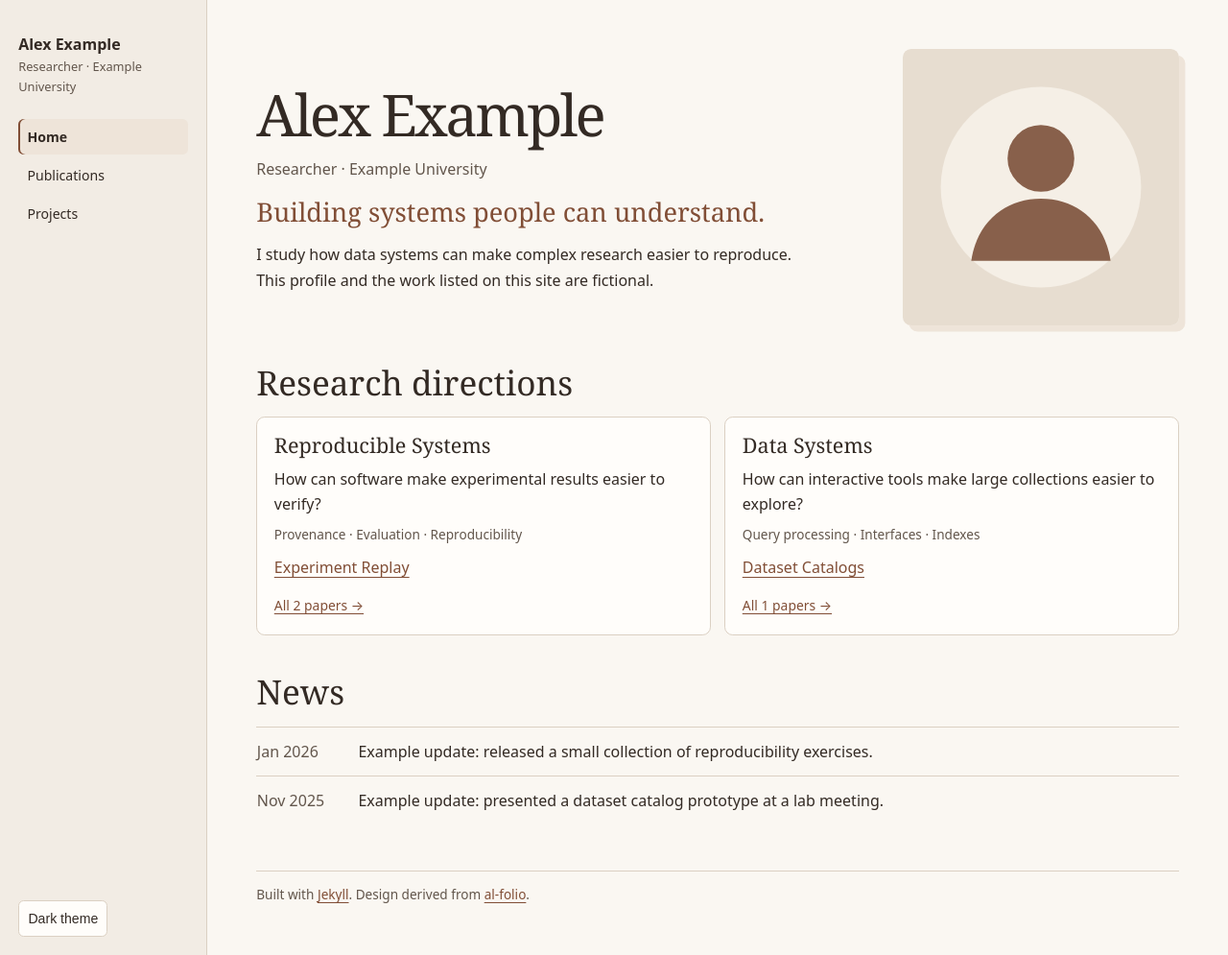
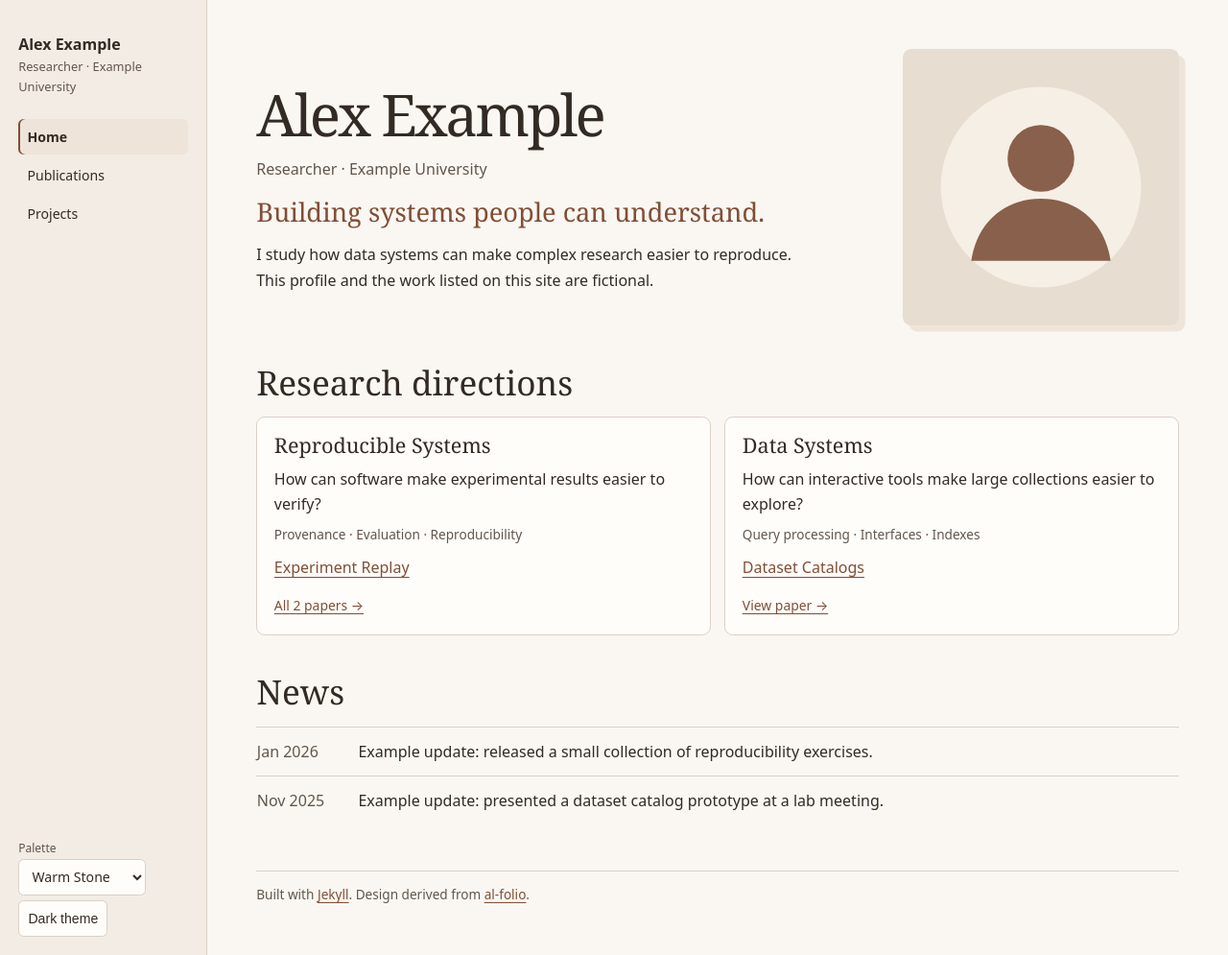
Before and after one commit to H20Zhang/academic-homepage-template, a Jekyll site: the page built from index.html, in a window 1280 px wide and 995 px high. Shown: the whole window at 96% size. Built offline with Jekyll 4.4.1, drawn with Linux system fonts in a browser that asks for light colours.

Commit message:
Add six accessible light and dark color palettes

```diff
--- a/_config.yml
+++ b/_config.yml
@@ -1,6 +1,7 @@
 title: Academic Homepage
 description: A fictional academic profile and a starting point for your own site.
 lang: en
+appearance_palette: warm # warm, ocean, forest, lilac, ink, or contrast
 url: ""
 baseurl: ""
 exclude:
--- a/_includes/research_directions.html
+++ b/_includes/research_directions.html
@@ -9,7 +9,7 @@
           <li><a href="{{ '/publications/' | relative_url }}#{{ paper.key | escape }}">{{ paper.label | escape }}</a></li>
         {% endfor %}
       </ul>
-      <a class="all-papers" href="{{ '/publications/' | relative_url }}#{{ area.id | escape }}">All {{ area.papers.size }} papers →</a>
+      <a class="all-papers" href="{{ '/publications/' | relative_url }}#{{ area.id | escape }}">{% if area.papers.size == 1 %}View paper{% else %}All {{ area.papers.size }} papers{% endif %} →</a>
     </article>
   {% endfor %}
 </div>
--- a/_layouts/default.html
+++ b/_layouts/default.html
@@ -1,5 +1,5 @@
 <!doctype html>
-<html lang="{{ site.lang | default: 'en' | escape }}">
+<html lang="{{ site.lang | default: 'en' | escape }}" data-palette="{{ site.appearance_palette | default: 'warm' | escape }}" data-site-base="{{ site.baseurl | escape }}">
 <head>
   <meta charset="utf-8">
   <meta name="viewport" content="width=device-width, initial-scale=1">
@@ -21,7 +21,19 @@
           <a href="{{ item | relative_url }}"{% if page.url == item %} aria-current="page"{% endif %}>{{ labels[forloop.index0] }}</a>
         {% endfor %}
       </nav>
-      <button id="theme" type="button" hidden>Switch color theme</button>
+      <div class="appearance" id="appearance" hidden>
+        <label for="palette">Palette
+          <select id="palette">
+            <option value="warm">Warm Stone</option>
+            <option value="ocean">Ocean</option>
+            <option value="forest">Forest</option>
+            <option value="lilac">Lilac</option>
+            <option value="ink">Ink</option>
+            <option value="contrast">High Contrast</option>
+          </select>
+        </label>
+        <button id="theme" type="button">Switch color theme</button>
+      </div>
     </header>
     <main id="main" tabindex="-1">
       {{ content }}
--- a/assets/css/site.css
+++ b/assets/css/site.css
@@ -1,20 +1,57 @@
+/* Palette colors: background, card, sidebar, text, muted text, link, border, selection. */
+:root {
+  --rail-width: 13.5rem;
+  --paper-l: #faf7f2; --card-l: #fffdfa; --rail-l: #f2ece4; --ink-l: #332a24;
+  --muted-l: #62564c; --accent-l: #814e36; --line-l: #dbd0c3; --tint-l: #eee4d9;
+  --paper-d: #201b18; --card-d: #28211d; --rail-d: #261e19; --ink-d: #f0e8de;
+  --muted-d: #c4b4a5; --accent-d: #f0b998; --line-d: #534239; --tint-d: #3a2a22;
+}
+:root[data-palette="ocean"] {
+  --paper-l: #f4f8fc; --card-l: #ffffff; --rail-l: #e5edf7; --ink-l: #172b42;
+  --muted-l: #465d75; --accent-l: #18588a; --line-l: #c4d4e3; --tint-l: #d7e9f8;
+  --paper-d: #121e2d; --card-d: #19293d; --rail-d: #162438; --ink-d: #edf6ff;
+  --muted-d: #aabed6; --accent-d: #91ceff; --line-d: #395474; --tint-d: #233d5b;
+}
+:root[data-palette="forest"] {
+  --paper-l: #f5f8f1; --card-l: #fcfef9; --rail-l: #e8eee2; --ink-l: #243124;
+  --muted-l: #4d604c; --accent-l: #2c633f; --line-l: #cbd8c5; --tint-l: #dcebd9;
+  --paper-d: #17211a; --card-d: #202d23; --rail-d: #1a281e; --ink-d: #eef8e8;
+  --muted-d: #b3cbb0; --accent-d: #a1d7a7; --line-d: #3d5842; --tint-d: #2d4735;
+}
+:root[data-palette="lilac"] {
+  --paper-l: #faf6fc; --card-l: #fffcff; --rail-l: #efe5f4; --ink-l: #33253d;
+  --muted-l: #63516d; --accent-l: #743b85; --line-l: #decee6; --tint-l: #eadbf2;
+  --paper-d: #221b29; --card-d: #302437; --rail-d: #281e31; --ink-d: #f8eefc;
+  --muted-d: #cebad8; --accent-d: #ebaef8; --line-d: #674976; --tint-d: #4b3358;
+}
+:root[data-palette="ink"] {
+  --paper-l: #f7f7f7; --card-l: #ffffff; --rail-l: #ededed; --ink-l: #202020;
+  --muted-l: #505050; --accent-l: #2a2a2a; --line-l: #cecece; --tint-l: #e2e2e2;
+  --paper-d: #161616; --card-d: #212121; --rail-d: #1b1b1b; --ink-d: #f3f3f3;
+  --muted-d: #bbbbbb; --accent-d: #e6e6e6; --line-d: #515151; --tint-d: #363636;
+}
+:root[data-palette="contrast"] {
+  --paper-l: #ffffff; --card-l: #ffffff; --rail-l: #ffffff; --ink-l: #000000;
+  --muted-l: #262626; --accent-l: #003c88; --line-l: #5e5e5e; --tint-l: #e5efff;
+  --paper-d: #000000; --card-d: #080808; --rail-d: #000000; --ink-d: #ffffff;
+  --muted-d: #e4e4e4; --accent-d: #ffdf4f; --line-d: #a3a3a3; --tint-d: #242000;
+}
 :root {
   color-scheme: light;
-  --paper: #faf7f2; --card: #fffdfa; --rail: #f2ece4; --ink: #332a24;
-  --muted: #62564c; --accent: #814e36; --line: #dbd0c3; --tint: #eee4d9;
-  --rail-width: 13.5rem;
+  --paper: var(--paper-l); --card: var(--card-l); --rail: var(--rail-l); --ink: var(--ink-l);
+  --muted: var(--muted-l); --accent: var(--accent-l); --line: var(--line-l); --tint: var(--tint-l);
 }
 @media (prefers-color-scheme: dark) {
   :root:not([data-theme]) {
     color-scheme: dark;
-    --paper: #201b18; --card: #28211d; --rail: #261e19; --ink: #f0e8de;
-    --muted: #c4b4a5; --accent: #f0b998; --line: #534239; --tint: #3a2a22;
+    --paper: var(--paper-d); --card: var(--card-d); --rail: var(--rail-d); --ink: var(--ink-d);
+    --muted: var(--muted-d); --accent: var(--accent-d); --line: var(--line-d); --tint: var(--tint-d);
   }
 }
 :root[data-theme="dark"] {
   color-scheme: dark;
-  --paper: #201b18; --card: #28211d; --rail: #261e19; --ink: #f0e8de;
-  --muted: #c4b4a5; --accent: #f0b998; --line: #534239; --tint: #3a2a22;
+  --paper: var(--paper-d); --card: var(--card-d); --rail: var(--rail-d); --ink: var(--ink-d);
+  --muted: var(--muted-d); --accent: var(--accent-d); --line: var(--line-d); --tint: var(--tint-d);
 }
 * { box-sizing: border-box; }
 body {
@@ -41,13 +78,16 @@ h3 { font-size: 1.35rem; margin: 0 0 .55rem; }
 .role, .keywords, time, footer { color: var(--muted); }
 .rail .role { display: block; font-size: .8rem; }
 .rail nav { display: flex; flex-wrap: wrap; gap: .15rem .25rem; margin: .65rem 0 .25rem; }
-.rail nav a, #theme {
+.rail nav a, #theme, #palette {
   display: inline-flex; align-items: center; min-height: 2.35rem;
   padding: .3rem .58rem; border-radius: .35rem; color: var(--ink); text-decoration: none; font-size: .88rem;
 }
 .rail nav a:hover, .rail nav a[aria-current="page"] { background: var(--tint); }
 .rail nav a[aria-current="page"] { box-shadow: inset 2px 0 var(--accent); font-weight: 650; }
-#theme { border: 1px solid var(--line); background: var(--card); cursor: pointer; }
+#theme, #palette { border: 1px solid var(--line); background: var(--card); cursor: pointer; }
+.appearance { display: flex; flex-wrap: wrap; align-items: end; gap: .35rem .55rem; }
+.appearance label { display: flex; flex-direction: column; gap: .1rem; font-size: .75rem; color: var(--muted); }
+#palette { font-family: inherit; max-width: 100%; }
 [hidden] { display: none !important; }
 main { max-width: 69rem; margin: 0 auto; padding: clamp(1.15rem, 4vw, 3.25rem); }
 section + section { margin-top: 2.4rem; }
@@ -83,6 +123,6 @@ footer { margin-top: 3rem; border-top: 1px solid var(--line); padding-top: .8rem
   .rail { position: fixed; inset: 0 auto 0 0; width: var(--rail-width); overflow: auto;
     display: flex; flex-direction: column; border-bottom: 0; border-right: 1px solid var(--line); padding: 2.05rem 1.2rem 1.2rem; }
   .rail nav { flex-direction: column; margin-top: 1.4rem; }
-  #theme { margin-top: auto; align-self: start; }
+  .appearance { margin-top: auto; padding-top: 1rem; }
   .site-shell { padding-left: var(--rail-width); }
 }
--- a/assets/js/theme.js
+++ b/assets/js/theme.js
@@ -1,20 +1,37 @@
 (() => {
   const root = document.documentElement;
-  const key = 'academic-homepage-theme';
-  let saved;
-  try { saved = localStorage.getItem(key); } catch (_) {}
-  if (saved === 'light' || saved === 'dark') root.dataset.theme = saved;
+  const scope = root.dataset.siteBase || '/';
+  const modeKey = `academic-homepage-theme:${scope}`;
+  const paletteKey = `academic-homepage-palette:${scope}`;
+  const palettes = ['warm', 'ocean', 'forest', 'lilac', 'ink', 'contrast'];
+  const load = (key) => {
+    try { return localStorage.getItem(key); } catch (_) { return null; }
+  };
+  const save = (key, value) => {
+    try { localStorage.setItem(key, value); } catch (_) {}
+  };
+  const savedMode = load(modeKey);
+  if (savedMode === 'light' || savedMode === 'dark') root.dataset.theme = savedMode;
+  const defaultPalette = palettes.includes(root.dataset.palette) ? root.dataset.palette : 'warm';
+  const savedPalette = load(paletteKey);
+  root.dataset.palette = palettes.includes(savedPalette) ? savedPalette : defaultPalette;
   document.addEventListener('DOMContentLoaded', () => {
     const button = document.getElementById('theme');
+    const select = document.getElementById('palette');
     const system = matchMedia('(prefers-color-scheme: dark)');
     const theme = () => root.dataset.theme || (system.matches ? 'dark' : 'light');
     const label = () => { button.textContent = theme() === 'dark' ? 'Light theme' : 'Dark theme'; };
     label();
-    button.hidden = false;
+    select.value = root.dataset.palette;
+    document.getElementById('appearance').hidden = false;
     system.addEventListener('change', label);
+    select.addEventListener('change', () => {
+      root.dataset.palette = select.value;
+      save(paletteKey, select.value);
+    });
     button.addEventListener('click', () => {
       root.dataset.theme = theme() === 'dark' ? 'light' : 'dark';
-      try { localStorage.setItem(key, root.dataset.theme); } catch (_) {}
+      save(modeKey, root.dataset.theme);
       label();
     });
   });
```
Also changed, not shown: tests/check_palettes.py (added, +32 -0 lines), .github/workflows/pages.yml, README.md.
